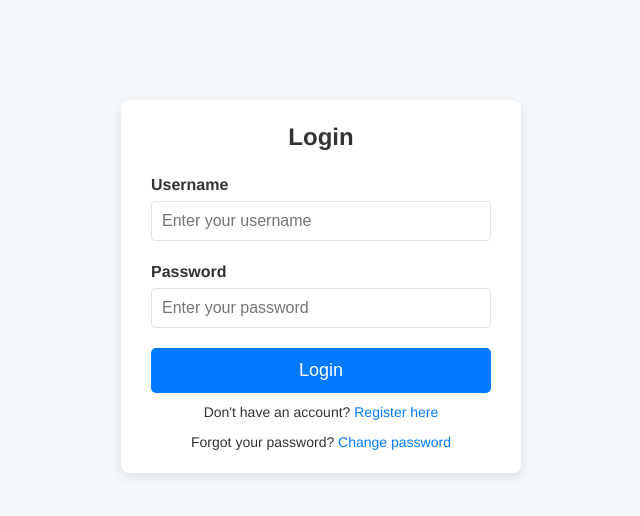
After one commit to tapan8455/portfolio-dashboard, a Flask app: page /login in a window 1280 px wide. The commit adds this page. Shown: the top 516 px of the page, without its empty margins (319-959 px from the left). Run offline with Flask 3, Linux system fonts and the light colour scheme.

Commit message:
login page with registration

```diff
--- a/app.py
+++ b/app.py
@@ -1,38 +1,75 @@
-from flask import Flask, render_template, request, jsonify, redirect, url_for
+from flask import Flask, render_template, request, redirect, url_for, jsonify, flash
 import yfinance as yf
-import json
 import threading
-import os
+import os, requests
 from flask_socketio import SocketIO
+from flask_sqlalchemy import SQLAlchemy
+from flask_login import LoginManager, login_user, logout_user, current_user, login_required, UserMixin
+from werkzeug.security import generate_password_hash, check_password_hash
+from flask_mail import Mail, Message
 
+# --------------------------
+# App & Extensions Setup
+# --------------------------
 app = Flask(__name__)
-socketio = SocketIO(app)
+app.config['SECRET_KEY'] = 'your-secret-key'
+# For local development, using SQLite; adjust as needed.
+app.config['SQLALCHEMY_DATABASE_URI'] = 'sqlite:///app.db'
+app.config['SQLALCHEMY_TRACK_MODIFICATIONS'] = False
 
-ASSETS_FILE = 'assets.json'
+# Email settings (configure these with your email credentials)
+app.config['MAIL_SERVER'] = 'smtp.gmail.com'
+app.config['MAIL_PORT'] = 587
+app.config['MAIL_USE_TLS'] = True
+app.config['MAIL_USERNAME'] = 'your_email@gmail.com'         # Replace with your email
+app.config['MAIL_PASSWORD'] = 'your_email_password'            # Replace with your email password or app password
 
-# Load portfolio from assets.json if it exists, otherwise use an empty list.
-def load_assets():
-    if os.path.exists(ASSETS_FILE):
-        with open(ASSETS_FILE, 'r') as f:
-            try:
-                return json.load(f)
-            except Exception as e:
-                print(f"Error loading assets: {e}")
-                return []
-    return []
+db = SQLAlchemy(app)
+socketio = SocketIO(app, async_mode='eventlet')
+login_manager = LoginManager(app)
+login_manager.login_view = 'login'
+mail = Mail(app)
 
-# Save the portfolio to assets.json.
-def save_assets(portfolio):
-    with open(ASSETS_FILE, 'w') as f:
-        json.dump(portfolio, f)
+# --------------------------
+# Models
+# --------------------------
+class User(UserMixin, db.Model):
+    id = db.Column(db.Integer, primary_key=True)
+    username = db.Column(db.String(64), unique=True, nullable=False)
+    email = db.Column(db.String(120), unique=True, nullable=False)
+    password_hash = db.Column(db.String(128), nullable=False)
+    alert_threshold = db.Column(db.Float, default=10.0)  # Users can set their own threshold
 
-# Load existing portfolio on startup.
-portfolio = load_assets()
+    def set_password(self, password):
+        self.password_hash = generate_password_hash(password)
 
+    def check_password(self, password):
+        return check_password_hash(self.password_hash, password)
+
+class Asset(db.Model):
+    id = db.Column(db.Integer, primary_key=True)
+    symbol = db.Column(db.String(20), nullable=False)
+    avg_price = db.Column(db.Float, nullable=False)
+    current_price = db.Column(db.Float, nullable=False)
+    percentage = db.Column(db.Float, nullable=False)
+    currency = db.Column(db.String(10), default='USD')
+    alerted = db.Column(db.Boolean, default=False)
+    user_id = db.Column(db.Integer, db.ForeignKey('user.id'), nullable=False)
+
+# --------------------------
+# User Loader for Flask-Login
+# --------------------------
+@login_manager.user_loader
+def load_user(user_id):
+    return User.query.get(int(user_id))
+
+# --------------------------
+# Helper Functions
+# --------------------------
 def get_asset_info(symbol, currency='USD'):
     try:
-        asset = yf.Ticker(symbol)
-        history = asset.history(period='1d')
+        ticker = yf.Ticker(symbol)
+        history = ticker.history(period='1d')
         if history.empty:
             return None
         price = history['Close'].iloc[-1]
@@ -45,36 +82,133 @@ def get_asset_info(symbol, currency='USD'):
         print(f"Error fetching data for {symbol}: {e}")
         return None
 
+def send_email_alert(user, asset):
+    try:
+        msg = Message(
+            subject=f"Alert: {asset.symbol} has reached your threshold!",
+            sender=app.config['MAIL_USERNAME'],
+            recipients=[user.email]
+        )
+        msg.body = (f"Hello {user.username},\n\n"
+                    f"Your asset {asset.symbol} has increased by {asset.percentage}%.\n"
+                    f"Current Price: ${asset.current_price} {asset.currency}\n"
+                    f"Average Price: ${asset.avg_price}\n\n"
+                    "Regards,\nYour Portfolio Dashboard")
+        mail.send(msg)
+        print(f"Email alert sent to {user.email} for {asset.symbol}")
+    except Exception as e:
+        print(f"Failed to send email alert for {asset.symbol}: {e}")
+
+# --------------------------
+# Background Price Updater
+# --------------------------
 def update_portfolio_prices():
     while True:
-        updated = False
-        for asset in portfolio:
-            info = get_asset_info(asset['symbol'], asset['currency'])
-            if info:
-                asset['current_price'] = info['current_price']
-                asset['percentage'] = round(((asset['current_price'] - asset['avg_price']) / asset['avg_price']) * 100, 2)
-                updated = True
-        if updated:
-            save_assets(portfolio)
-            socketio.emit('update_prices', portfolio)
+        users = User.query.all()
+        for user in users:
+            user_assets = Asset.query.filter_by(user_id=user.id).all()
+            updated = False
+            for asset in user_assets:
+                info = get_asset_info(asset.symbol, asset.currency)
+                if info:
+                    asset.current_price = info['current_price']
+                    asset.percentage = round(((asset.current_price - asset.avg_price) / asset.avg_price) * 100, 2)
+                    # Check against the user's alert threshold
+                    if asset.percentage >= user.alert_threshold and not asset.alerted:
+                        send_email_alert(user, asset)
+                        asset.alerted = True
+                    if asset.percentage < user.alert_threshold:
+                        asset.alerted = False
+                    updated = True
+            if updated:
+                db.session.commit()
+                # Emit update for each user’s portfolio (for simplicity, we broadcast all assets)
+                all_assets = Asset.query.all()
+                data = [ { 'symbol': a.symbol, 'current_price': a.current_price, 'avg_price': a.avg_price,
+                           'percentage': a.percentage, 'currency': a.currency, 'user_id': a.user_id }
+                         for a in all_assets ]
+                socketio.emit('update_prices', data)
         socketio.sleep(10)  # Update every 10 seconds
 
 threading.Thread(target=update_portfolio_prices, daemon=True).start()
 
+# --------------------------
+# Authentication Routes
+# --------------------------
+@app.route('/register', methods=['GET', 'POST'])
+def register():
+    if request.method == 'POST':
+        username = request.form['username']
+        email = request.form['email']
+        password = request.form['password']
+        if User.query.filter((User.username == username) | (User.email == email)).first():
+            flash("Username or email already exists.")
+            return redirect(url_for('register'))
+        user = User(username=username, email=email)
+        user.set_password(password)
+        db.session.add(user)
+        db.session.commit()
+        flash("Registration successful. Please log in.")
+        return redirect(url_for('login'))
+    return render_template('register.html')
+
+@app.route('/login', methods=['GET', 'POST'])
+def login():
+    if request.method == 'POST':
+        username = request.form['username']
+        password = request.form['password']
+        user = User.query.filter_by(username=username).first()
+        if user and user.check_password(password):
+            login_user(user)
+            return redirect(url_for('portfolio_dashboard'))
+        else:
+            flash("Invalid credentials. Please try again.")
+            return redirect(url_for('login'))
+    return render_template('login.html')
+
+@app.route('/logout')
+@login_required
+def logout():
+    logout_user()
+    return redirect(url_for('login'))
+
+@app.route('/change_password', methods=['GET', 'POST'])
+@login_required
+def change_password():
+    if request.method == 'POST':
+        current_password = request.form['current_password']
+        new_password = request.form['new_password']
+        confirm_password = request.form['confirm_password']
+        if not current_user.check_password(current_password):
+            flash("Current password is incorrect.")
+            return redirect(url_for('change_password'))
+        if new_password != confirm_password:
+            flash("New passwords do not match.")
+            return redirect(url_for('change_password'))
+        current_user.set_password(new_password)
+        db.session.commit()
+        flash("Password changed successfully.")
+        return redirect(url_for('portfolio_dashboard'))
+    return render_template('change_password.html')
+
+# --------------------------
+# Portfolio & Asset Routes
+# --------------------------
 @app.route('/')
+@login_required
 def portfolio_dashboard():
-    total_value = sum(a['current_price'] for a in portfolio) if portfolio else 0
-    best_performer = max(portfolio, key=lambda x: x['percentage'], default=None)
-    worst_performer = min(portfolio, key=lambda x: x['percentage'], default=None)
-    return render_template(
-        'index.html',
-        portfolio=portfolio,
-        total_value=round(total_value, 2),
-        best_performer=best_performer,
-        worst_performer=worst_performer
-    )
+    assets = Asset.query.filter_by(user_id=current_user.id).all()
+    total_value = sum(a.current_price for a in assets) if assets else 0
+    best_performer = max(assets, key=lambda a: a.percentage, default=None)
+    worst_performer = min(assets, key=lambda a: a.percentage, default=None)
+    return render_template('index.html',
+                           portfolio=assets,
+                           total_value=round(total_value, 2),
+                           best_performer=best_performer,
+                           worst_performer=worst_performer)
 
 @app.route('/add', methods=['GET', 'POST'])
+@login_required
 def add_asset():
     if request.method == 'POST':
         symbol = request.form['symbol'].upper()
@@ -82,33 +216,49 @@ def add_asset():
         currency = request.form['currency'].upper()
         info = get_asset_info(symbol, currency)
         if info:
-            info['avg_price'] = avg_price
-            info['percentage'] = round(((info['current_price'] - avg_price) / avg_price) * 100, 2)
-            portfolio.append(info)
-            save_assets(portfolio)
+            asset = Asset(symbol=symbol,
+                          avg_price=avg_price,
+                          current_price=info['current_price'],
+                          currency=currency,
+                          percentage=round(((info['current_price'] - avg_price) / avg_price) * 100, 2),
+                          user_id=current_user.id,
+                          alerted=False)
+            db.session.add(asset)
+            db.session.commit()
             return redirect(url_for('portfolio_dashboard'))
         else:
-            return render_template('add_asset.html', error="Invalid asset! Try again.")
+            flash("Invalid asset! Try again.")
+            return redirect(url_for('add_asset'))
     return render_template('add_asset.html')
 
 @app.route('/edit_asset/<symbol>', methods=['GET', 'POST'])
+@login_required
 def edit_asset(symbol):
-    asset = next((a for a in portfolio if a['symbol'] == symbol.upper()), None)
+    asset = Asset.query.filter_by(symbol=symbol.upper(), user_id=current_user.id).first()
     if not asset:
         return "Asset not found!", 404
     if request.method == 'POST':
         new_avg = float(request.form['avg_price'])
-        asset['avg_price'] = new_avg
-        asset['percentage'] = round(((asset['current_price'] - new_avg) / new_avg) * 100, 2)
-        save_assets(portfolio)
+        asset.avg_price = new_avg
+        asset.percentage = round(((asset.current_price - new_avg) / new_avg) * 100, 2)
+        db.session.commit()
         return redirect(url_for('portfolio_dashboard'))
     return render_template('edit_asset.html', asset=asset)
+
+@app.route('/delete_asset/<symbol>', methods=['POST'])
+@login_required
+def delete_asset(symbol):
+    asset = Asset.query.filter_by(symbol=symbol.upper(), user_id=current_user.id).first()
+    if asset:
+        db.session.delete(asset)
+        db.session.commit()
+    return redirect(url_for('portfolio_dashboard'))
 
 @app.route('/search_stock', methods=['GET'])
 def search_stock():
     query = request.args.get('query', '')
     url = f"https://financialmodelingprep.com/api/v3/search?query={query}&limit=10&exchange=NASDAQ"
-    # Optionally add your API key: url += "&apikey=YOUR_API_KEY"
+    # Optionally, add your API key: url += "&apikey=YOUR_API_KEY"
     try:
         r = requests.get(url)
         data = r.json()
@@ -136,14 +286,11 @@ def get_graph(symbol, period):
         print(f'Graph error: {e}')
         return jsonify({'x': [], 'y': []})
 
-@app.route('/delete_asset/<symbol>', methods=['POST'])
-def delete_asset(symbol):
-    global portfolio
-    # Remove the asset whose symbol matches (case-insensitive)
-    portfolio = [asset for asset in portfolio if asset['symbol'] != symbol.upper()]
-    save_assets(portfolio)
-    return redirect(url_for('portfolio_dashboard'))
-
-
+# --------------------------
+# Launch the App
+# --------------------------
 if __name__ == '__main__':
+    # Create tables if they don't exist
+    with app.app_context():
+        db.create_all()
     socketio.run(app, debug=True)
--- a/assets.json
+++ b/assets.json
@@ -1 +1 @@
-[{"symbol": "XRP-CAD", "current_price": 3.49, "currency": "CAD", "avg_price": 3.42, "percentage": 2.05}]
+[{"symbol": "XRP-CAD", "current_price": 3.45, "currency": "CAD", "avg_price": 3.4, "percentage": 1.47}, {"symbol": "AAPL", "current_price": 218.27, "currency": "USD", "avg_price": 210.0, "percentage": 3.94}, {"symbol": "NVDA", "current_price": 117.7, "currency": "USD", "avg_price": 130.0, "percentage": -9.46}, {"symbol": "AAPL", "current_price": 218.27, "currency": "USD", "avg_price": 200.0, "percentage": 9.14}]
--- a/static/css/style.css
+++ b/static/css/style.css
@@ -494,6 +494,100 @@
   align-items: center;
   gap: 5px;
 }
+/* Global Styles */
+body {
+  font-family: 'Helvetica Neue', Helvetica, Arial, sans-serif;
+  background-color: #f4f8fb;
+  color: #333;
+  margin: 0;
+  padding: 0;
+}
+
+/* Container for Form Pages */
+.container.form-card {
+  max-width: 400px;
+  margin: 100px auto;
+  padding: 20px 30px;
+  background-color: #ffffff;
+  border-radius: 8px;
+  box-shadow: 0 4px 12px rgba(0, 0, 0, 0.1);
+}
+
+/* Form Title */
+.form-card h2 {
+  text-align: center;
+  margin-bottom: 20px;
+  font-size: 24px;
+}
+
+/* Form Group */
+.form-group {
+  margin-bottom: 20px;
+  text-align: left;
+}
+
+.form-group label {
+  display: block;
+  margin-bottom: 5px;
+  font-weight: bold;
+}
+
+.form-group input,
+.form-group select {
+  width: 100%;
+  padding: 10px;
+  border: 1px solid #dfe3e8;
+  border-radius: 4px;
+  font-size: 16px;
+  box-sizing: border-box;
+}
+
+.form-group input:focus,
+.form-group select:focus {
+  outline: none;
+  border-color: #007bff;
+}
+
+/* Primary Button */
+.btn-primary {
+  background-color: #007bff;
+  color: #ffffff;
+  padding: 12px 16px;
+  border: none;
+  border-radius: 5px;
+  font-size: 18px;
+  cursor: pointer;
+  transition: background-color 0.3s ease;
+  text-align: center;
+  text-decoration: none;
+  display: inline-block;
+}
+
+.btn-primary:hover {
+  background-color: #0056b3;
+}
+
+.btn-fullwidth {
+  width: 100%;
+  display: block;
+  margin-top: 10px;
+}
+
+/* Paragraph Links */
+p {
+  text-align: center;
+  font-size: 14px;
+  margin-top: 10px;
+}
+
+p a {
+  color: #007bff;
+  text-decoration: none;
+}
+
+p a:hover {
+  text-decoration: underline;
+}
 
   /* --------------------
      RESPONSIVENESS
--- a/templates/index.html
+++ b/templates/index.html
@@ -18,6 +18,8 @@
   </div>
   <div class="navbar-right">
     <a href="{{ url_for('add_asset') }}" class="btn-primary">+ Add Asset</a>
+    <!-- Add a logout link -->
+    <a href="{{ url_for('logout') }}" class="btn-secondary">Logout</a>
   </div>
   </nav>
 
--- /dev/null
+++ b/templates/login.html
@@ -0,0 +1,39 @@
+<!DOCTYPE html>
+<html lang="en">
+<head>
+  <meta charset="UTF-8" />
+  <meta name="viewport" content="width=device-width, initial-scale=1.0"/>
+  <title>Login - Portfolio Dashboard</title>
+  <link rel="stylesheet" href="{{ url_for('static', filename='css/style.css') }}">
+</head>
+<body>
+  <div class="container form-card">
+    <h2>Login</h2>
+    <form method="POST" action="{{ url_for('login') }}">
+      <div class="form-group">
+        <label for="username">Username</label>
+        <input
+          type="text"
+          id="username"
+          name="username"
+          placeholder="Enter your username"
+          required
+        >
+      </div>
+      <div class="form-group">
+        <label for="password">Password</label>
+        <input
+          type="password"
+          id="password"
+          name="password"
+          placeholder="Enter your password"
+          required
+        >
+      </div>
+      <button type="submit" class="btn-primary btn-fullwidth">Login</button>
+    </form>
+    <p>Don't have an account? <a href="{{ url_for('register') }}">Register here</a></p>
+    <p>Forgot your password? <a href="{{ url_for('change_password') }}">Change password</a></p>
+  </div>
+</body>
+</html>
```
Also changed, not shown: templates/change_password.html (added, +30 -0 lines), templates/register.html (added, +30 -0 lines), instance/app.db (added). Lines whose indentation alone changed are shown as unchanged.
